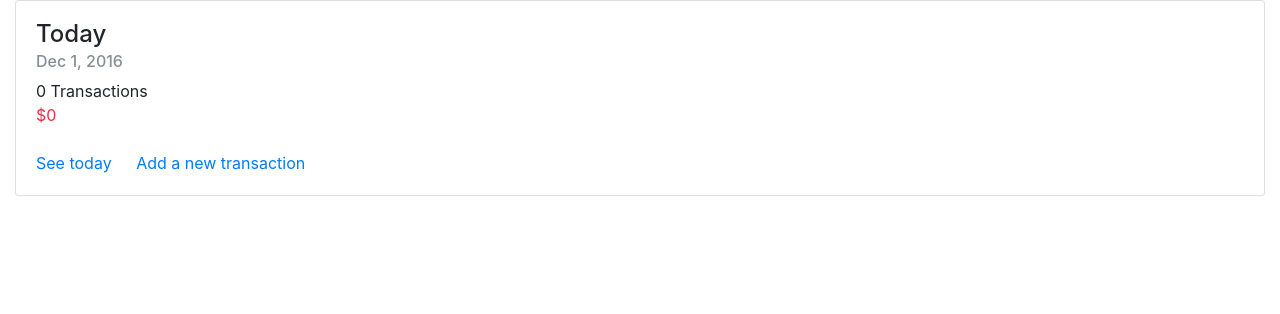
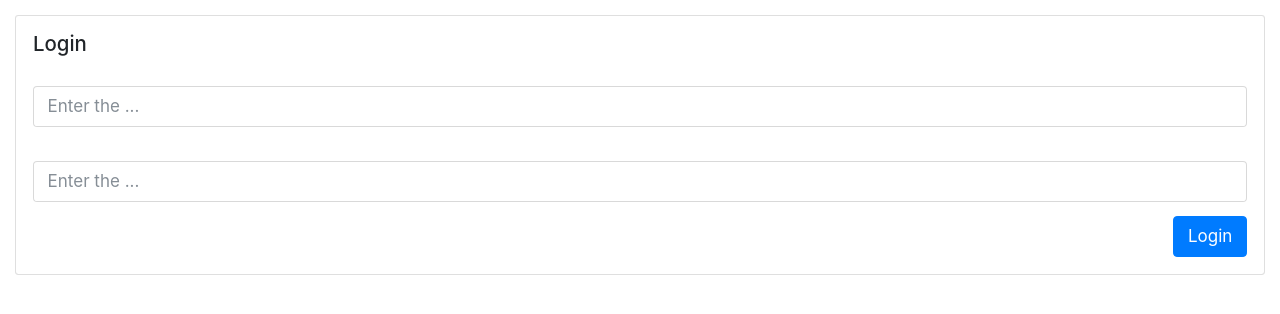
Before and after one commit to jwilson/frugal, a Django app: page / in a window 1280 px wide. Shown: the top 314 px of the page. Run offline with Django 4.2, Linux system fonts and the light colour scheme; data comes from the database, SQL or seed files in the repository; data that the repository does not hold is empty; some libraries are stand-ins or nearby versions.

Commit message:
todays transactions

```diff
--- a/frugal/urls.py
+++ b/frugal/urls.py
@@ -2,10 +2,13 @@
 from django.conf.urls import include, url
 from django.contrib import admin
 
-from .views import HomeView
+from .views import HomeView, LoginView
 
 urlpatterns = [
     url(r'^admin/', admin.site.urls),
+    url(r'^login/$', LoginView.as_view(), name='login'),
+
     url(r'^', include('money.urls', namespace='money')),
+
     url(r'^$', HomeView.as_view(), name='home')
 ]
--- a/frugal/views.py
+++ b/frugal/views.py
@@ -1,6 +1,8 @@
 # -*- coding: utf-8 -*-
 from __future__ import unicode_literals
 
+from django.contrib.auth import views as auth_views
+from django.urls import reverse_lazy
 from django.views.generic import TemplateView
 
 from money.models import DailyLedger
@@ -14,3 +16,7 @@ class HomeView(TemplateView):
         ledger = DailyLedger.objects.today() or DailyLedger.start_day()
         ctx['today'] = {'balance': ledger.balance, 'transactions': ledger.transactions.count()}
         return ctx
+
+
+class LoginView(auth_views.LoginView):
+    template_name = 'home.html'
--- a/money/models.py
+++ b/money/models.py
@@ -73,7 +73,7 @@ class DailyLedger(models.Model):
         return self._sum(self.transactions.filter(type='2'))
 
     @property
-    def withdrawls(self):
+    def withdraws(self):
         return self._sum(self.transactions.filter(type='3'))
 
     @property
--- a/money/urls.py
+++ b/money/urls.py
@@ -3,9 +3,10 @@ from __future__ import unicode_literals
 
 from django.conf.urls import url
 
-from .views import FixedAmountsView, TransactionCreateView
+from .views import FixedAmountsView, TodaysTransactionsListView, TransactionCreateView
 
 urlpatterns = [
-    url(r'^transactions/new/$', TransactionCreateView.as_view(), name='transaction_create'),
+    url(r'^transactions/new/$', TransactionCreateView.as_view(), name='transactions_create'),
+    url(r'^transactions/$', TodaysTransactionsListView.as_view(), name='transactions'),
     url(r'^fixed-amounts/$', FixedAmountsView.as_view(), name='fixed_amounts')
 ]
--- a/templates/_forms/_input.html
+++ b/templates/_forms/_input.html
@@ -1,7 +1,7 @@
 {% load i18n %}
 <div class="form-group">
   <label class="form-control-label" for="id_{{ field.name }}">{{ field.name|capfirst }}</label>
-  <input type="text" class="form-control {%  if size %}form-control-{{ size }}{% endif %}"
+  <input type="{{ type|default:"text" }}" class="form-control{%  if size %} form-control-{{ size }}{% endif %}"
          id="id_{{ field.name }}" name="{{ field.name }}"
          placeholder="{% blocktrans with name=field.name %}Enter the {{ name }}...{% endblocktrans %}"/>
 </div>
--- a/templates/_widgets/_login.html
+++ b/templates/_widgets/_login.html
@@ -0,0 +1,15 @@
+{% load i18n %}
+<div class="card">
+  <div class="card-body">
+    <h4 class="card-title">Login</h4>
+    <form action="{% url "login" %}?next={% url "home" %}" method="post">
+      {% csrf_token %}
+      {% include "_forms/_input.html" with field=form.username size="lg" %}
+      {% include "_forms/_input.html" with field=form.password type="password" size="lg" %}
+      {% trans 'Login' as login %}
+      <div class="float-right">
+        {% include "_forms/_button.html" with type="primary" icon="" text=login size="lg" %}
+      </div>
+    </form>
+  </div>
+</div>
--- a/templates/_widgets/_transaction.html
+++ b/templates/_widgets/_transaction.html
@@ -1,4 +1,6 @@
 {% load i18n %}
+<div class="card">
+  <div class="card-body">
     <form action="{{ action|default:"." }}" method="post">
       {% csrf_token %}
       {{ form.ledge }}
@@ -10,3 +12,5 @@
         {% include "_forms/_button.html" with type="danger" icon="" text=spend size="lg" %}
       </div>
     </form>
+  </div>
+</div>
--- a/templates/base.html
+++ b/templates/base.html
@@ -8,6 +8,32 @@
           href="https://maxcdn.bootstrapcdn.com/bootstrap/4.0.0-beta/css/bootstrap.min.css"
           integrity="sha384-/Y6pD6FV/Vv2HJnA6t+vslU6fwYXjCFtcEpHbNJ0lyAFsXTsjBbfaDjzALeQsN6M"
           crossorigin="anonymous">
+    <link rel="stylesheet"
+           href="https://cdnjs.cloudflare.com/ajax/libs/open-iconic/1.1.1/font/css/open-iconic-bootstrap.min.css"
+           integrity="sha256-BJ/G+e+y7bQdrYkS2RBTyNfBHpA9IuGaPmf9htub5MQ="
+           crossorigin="anonymous" />
+    <style>
+      html {
+        font-size: 0.85em;
+      }
+
+      @include media-breakpoint-up(sm) {
+        html { font-size: 0.9em; }
+      }
+
+      @include media-breakpoint-up(md) {
+        html { font-size: 0.95em; }
+      }
+
+      @include media-breakpoint-up(lg) {
+        html { font-size: 1.0em; }
+      }
+
+      @include media-breakpoint-up(xl) {
+        html { font-size: 1.1em; }
+      }
+      body { padding-top:15px; }
+    </style>
     {% block extrahead %}
     {% endblock %}
   </head>
--- a/templates/home.html
+++ b/templates/home.html
@@ -1,21 +1,14 @@
 {% extends "base.html" %}
 {% load i18n %}
-{% block tite %}{% trans "Home" %}{% endblock %}
+{% block title %}{% trans "Home" %}{% endblock %}
 {% block content %}
-  {% if not request.user.is_authenticated %}
-    <div class="card">
-      <div class="card-body">
-        <h4 class="card-title">Today</h4>
-        <h6 class="card-subtitle mb-2 text-muted">Dec 1, 2016</h6>
-        <div class="card-text">{{ today.transactions }} Transactions</div>
-        <div class="card-text text-danger">${{ today.balance }}</div>
-        <br />
-        <a href="{# url "monday:transactions_today" #}" class="card-link">{% blocktrans %}See today{%  endblocktrans %}</a>
-        <a href="{% url "money:transaction_create" %}" class="card-link">
-          {% blocktrans %}Add a new transaction{% endblocktrans %}</a>
-      </div>
+  <div class="row">
+    <div class="col-12">
+      {% if request.user.is_authenticated %}
+        {% include "_widgets/_today.html" with today=today %}
+      {% else %}
+        {% include "_widgets/_login.html" %}
+      {% endif %}
     </div>
-  {% else %}
-
-  {% endif %}
+  </div>
 {% endblock %}
```
Also changed, not shown: money/views.py (+14 -1 lines), templates/_widgets/_today.html (added, +14 -0 lines), templates/money/transactions.html (added, +42 -0 lines), templates/money/transactions_create.html (renamed from templates/money/transaction_create.html). Lines whose indentation alone changed are shown as unchanged.
